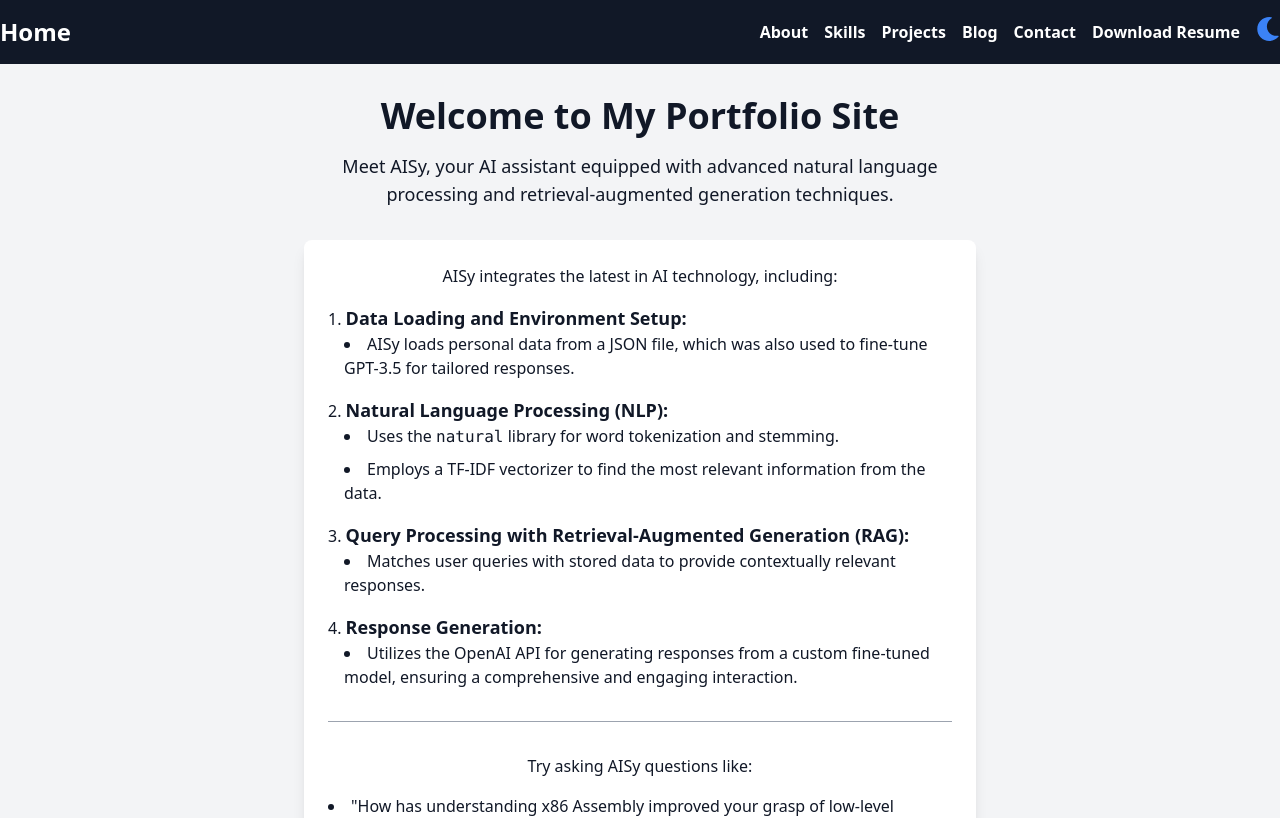
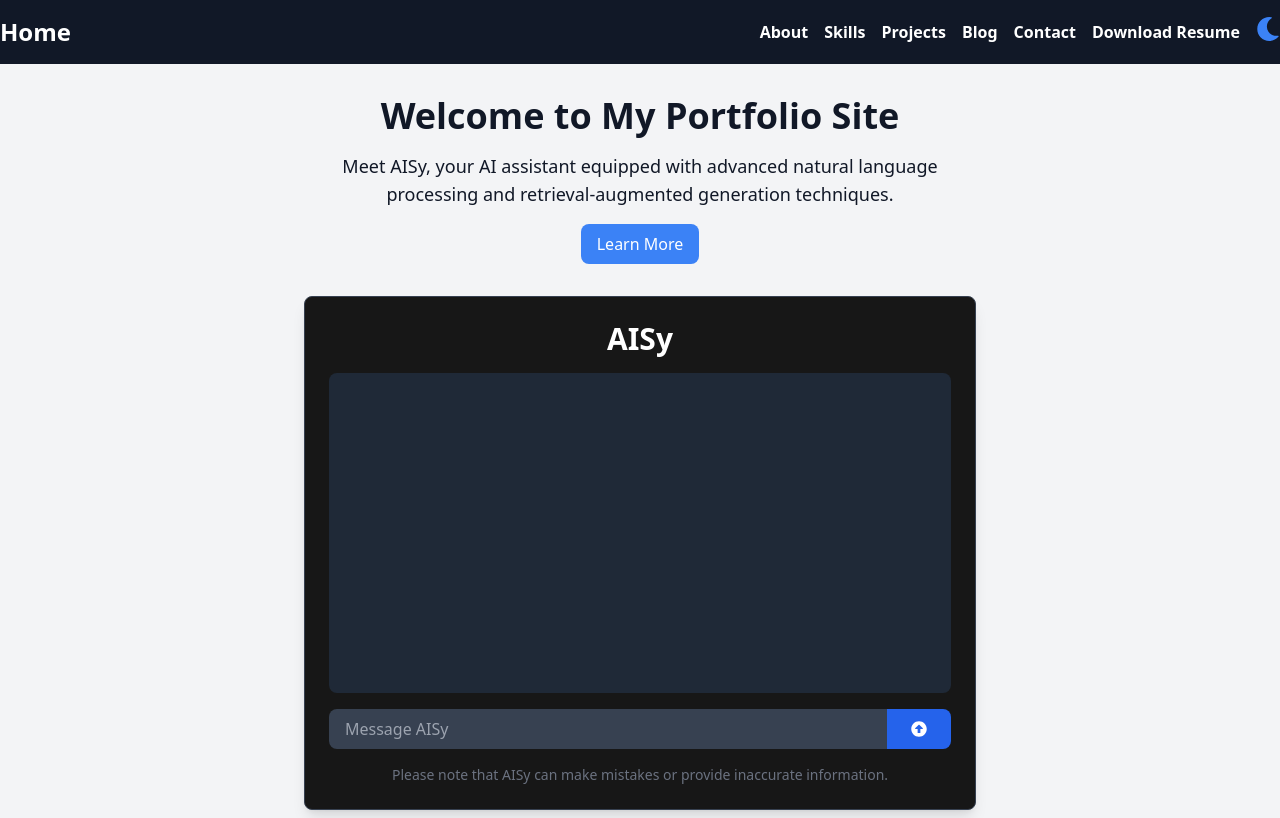
Before and after one commit to sirus-the-beaver/sirussalari, a React (Vite) app in the folder client/: page / in a window 1280 px wide. Shown: the top 818 px of the page. Built offline with nearby package versions, Linux system fonts and the light colour scheme.

Commit message:
Add button to expand details of chatbot on home page

```diff
--- a/client/src/pages/Home.jsx
+++ b/client/src/pages/Home.jsx
@@ -1,14 +1,23 @@
-import React from 'react';
+import React, { useState } from 'react';
 import Chatbot from '../components/Chatbot';
 
 export default function Home() {
+    const [showDetails, setShowDetails] = useState(false);
+
     return (
         <section className="flex flex-col items-center min-h-screen p-8 bg-gray-100 dark:bg-gray-900 text-gray-900 dark:text-gray-300">
             <div className="max-w-2xl mx-auto text-center">
                 <header className="mb-8">
                     <h1 className="text-4xl font-extrabold text-gray-900 dark:text-white">Welcome to My Portfolio Site</h1>
                     <p className="mt-4 text-lg">Meet AISy, your AI assistant equipped with advanced natural language processing and retrieval-augmented generation techniques.</p>
+                    <button
+                        onClick={() => setShowDetails(!showDetails)}
+                        className="mt-4 px-4 py-2 bg-blue-500 text-white rounded-lg hover:bg-blue-600 transition duration-300"
+                    >
+                        {showDetails ? 'Show Less' : 'Learn More'}
+                    </button>
                 </header>
+                {showDetails && (
                     <div className="bg-white dark:bg-gray-800 rounded-lg shadow-lg p-6 mb-4">
                         <p className="mb-4">AISy integrates the latest in AI technology, including:</p>
                         <ol className="list-decimal list-inside text-left space-y-4">
@@ -47,6 +56,7 @@ export default function Home() {
                             <li>"Tell me about your favorite music genres."</li>
                         </ul>
                     </div>
+                )}
                 <Chatbot className="mt-4" />
             </div>
         </section>
```
Lines whose indentation alone changed are shown as unchanged.
